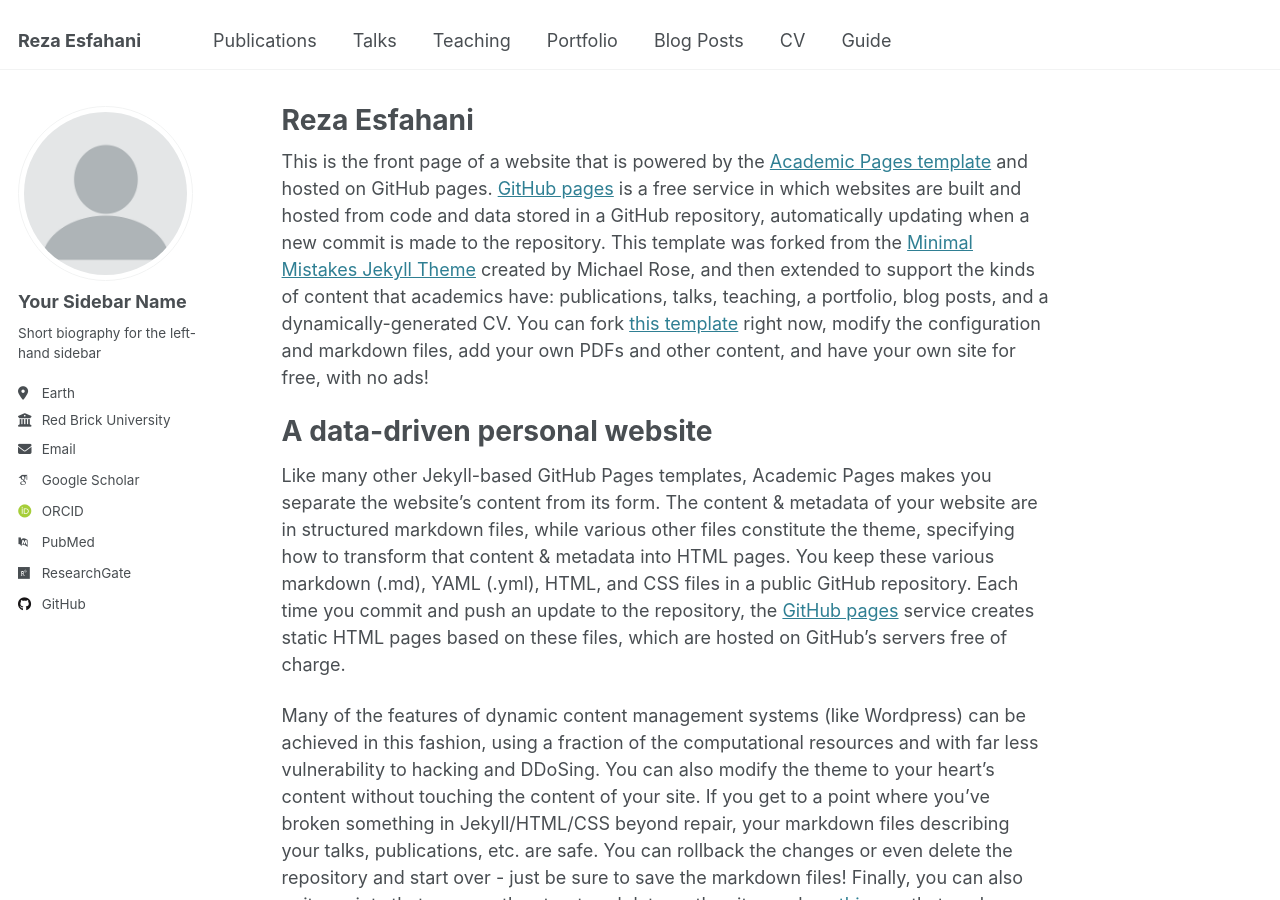
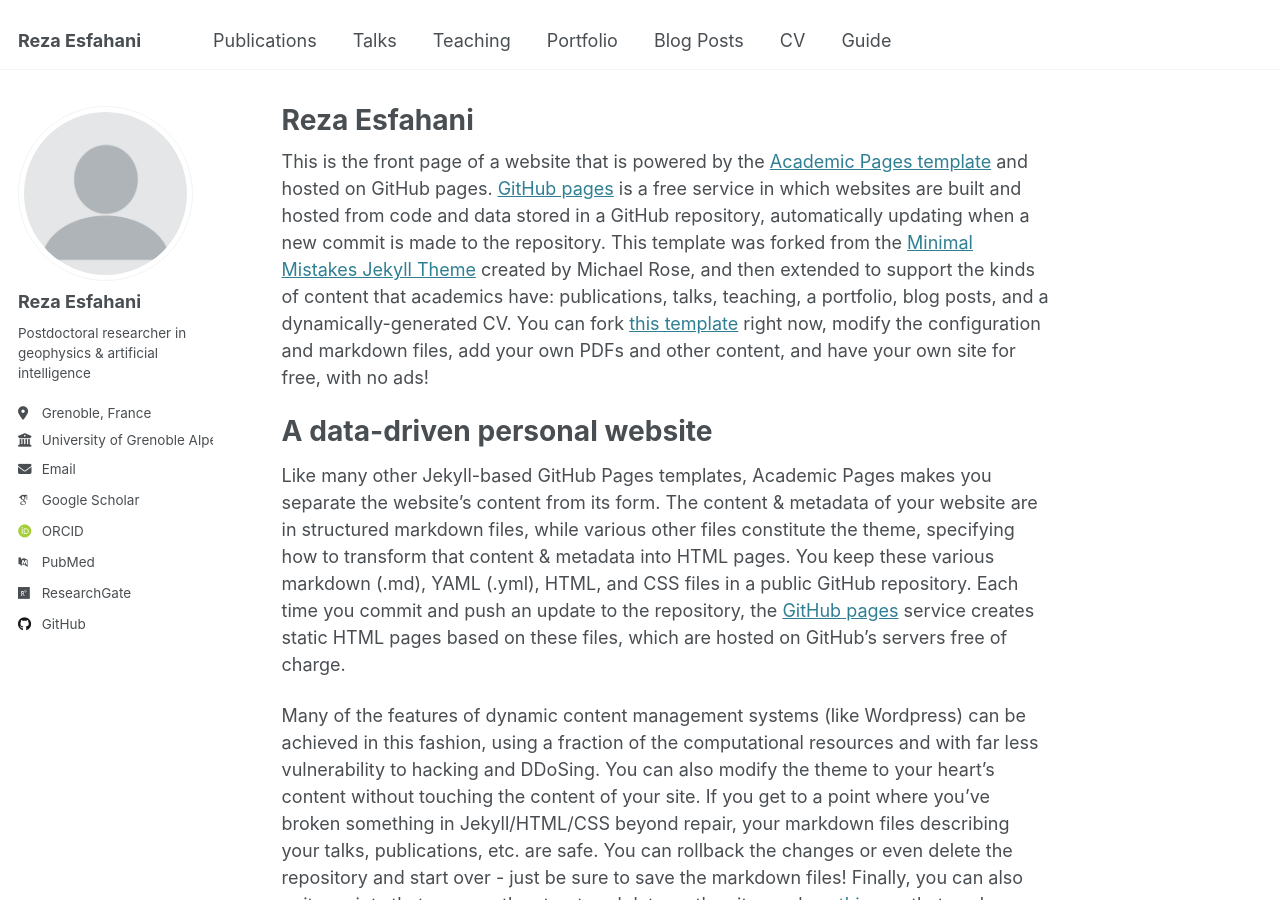
Before and after one commit to resfahani/resfahani.github.io, a Jekyll site: the page built from _pages/about.md, in a window 1280 px wide and 900 px high. Built offline with Jekyll 4.4.1, drawn with Linux system fonts in a browser that asks for light colours; some web fonts are replaced.

Commit message:
Update _config.yml
test

```diff
--- a/_config.yml
+++ b/_config.yml
@@ -23,13 +23,13 @@ repository               : "resfahani/resfahani.github.io"
 author:
   # Biographic information
   avatar           : "profile.png"
-  name             : "Your Sidebar Name"
+  name             : "Reza Esfahani"
   pronouns         : # example: "she/her"
-  bio              : "Short biography for the left-hand sidebar"
-  location         : "Earth"
-  employer         : "Red Brick University"
+  bio              : "Postdoctoral researcher in geophysics & artificial intelligence"
+  location         : "Grenoble, France"
+  employer         : "University of Grenoble Alpes"
   uri              : # URL
-  email            : "none@example.org"
+  email            : "dokhtdor@univ-grenoble-alpes.fr"
 
   # Academic websites
   arxiv            : # URL - Update with the correct link to your profile
```
